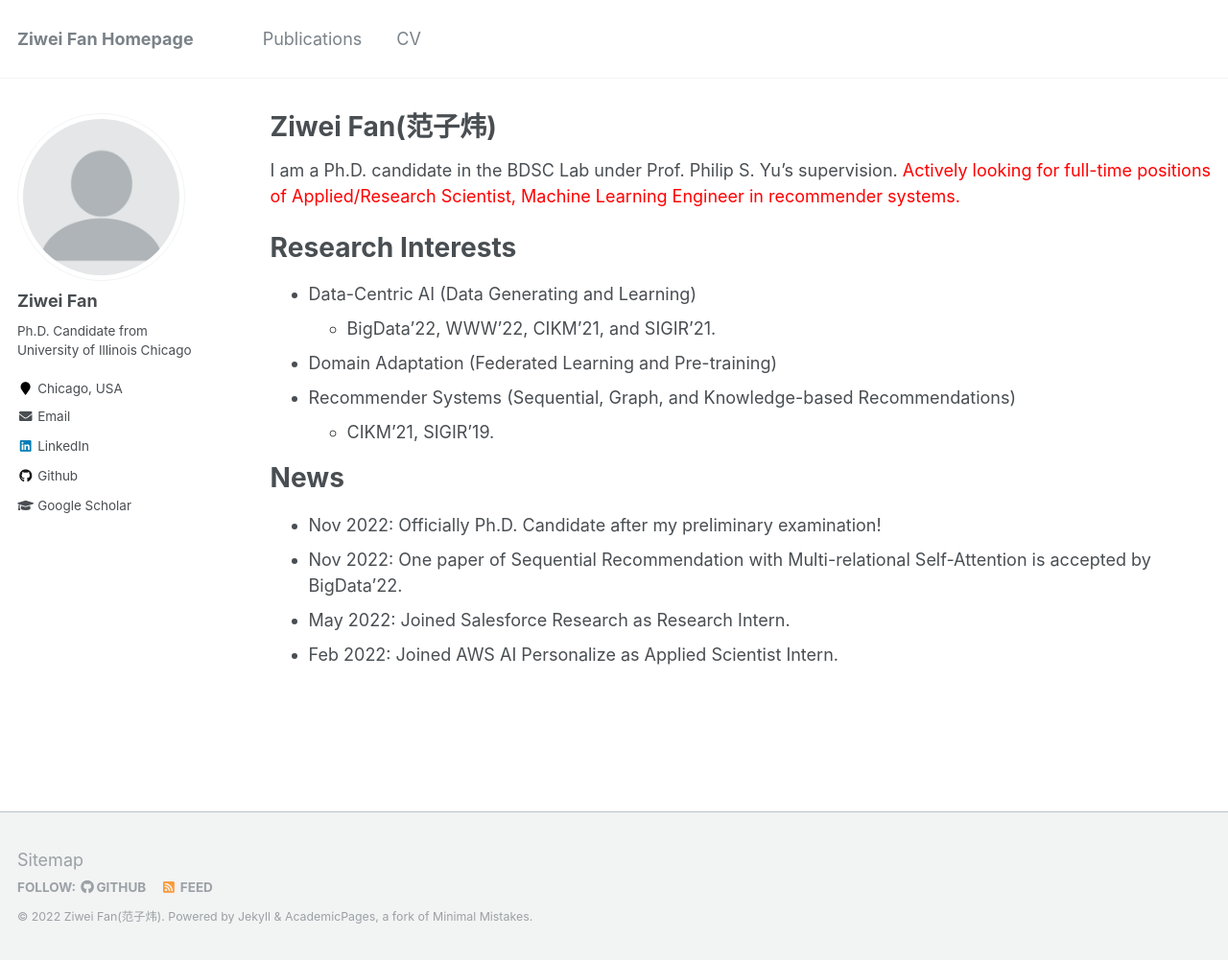
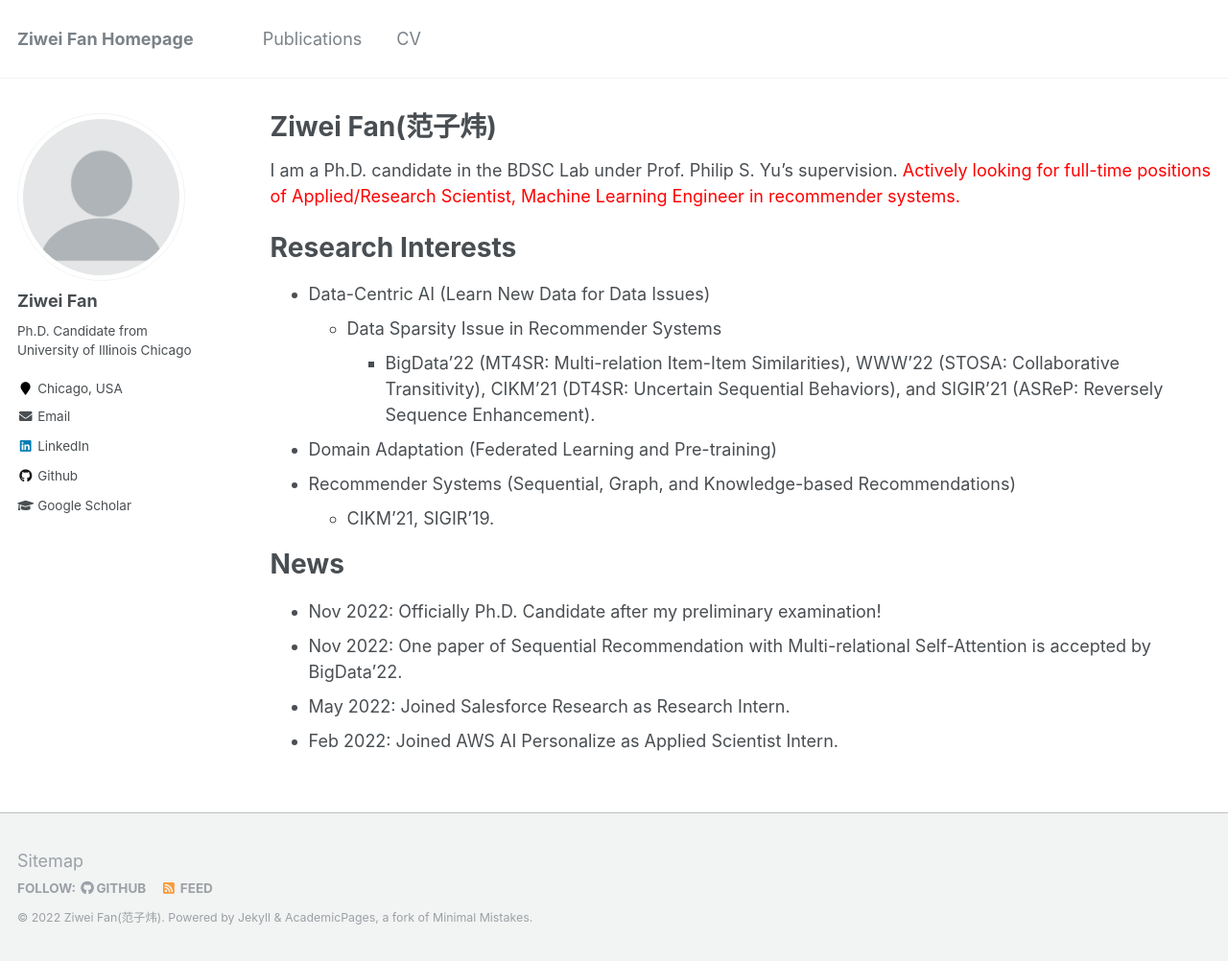
Before and after one commit to ziwei-fan/ziwei-fan.github.io, a Jekyll site: the page built from _pages/about.md, in a window 1280 px wide and 1002 px high. Shown: the whole window at 96% size. Built offline with Jekyll 4.4.1, drawn with Linux system fonts in a browser that asks for light colours.

Commit message:
Update about.md

```diff
--- a/_pages/about.md
+++ b/_pages/about.md
@@ -15,8 +15,9 @@ I am a Ph.D. candidate in the BDSC Lab under Prof. Philip S. Yu's supervision.
 <span style="color:red">Actively looking for full-time positions of Applied/Research Scientist, Machine Learning Engineer in recommender systems.</span>
 
 # Research Interests
-* Data-Centric AI (Data Generating and Learning)
-	* BigData'22, WWW'22, CIKM'21, and SIGIR'21.
+* Data-Centric AI (Learn New Data for Data Issues)
+	* Data Sparsity Issue in Recommender Systems
+		* BigData'22 (MT4SR: Multi-relation Item-Item Similarities), WWW'22 (STOSA: Collaborative Transitivity), CIKM'21 (DT4SR: Uncertain Sequential Behaviors), and SIGIR'21 (ASReP: Reversely Sequence Enhancement).
 * Domain Adaptation (Federated Learning and Pre-training)
 * Recommender Systems (Sequential, Graph, and Knowledge-based Recommendations)
 	* CIKM'21, SIGIR'19.
```
